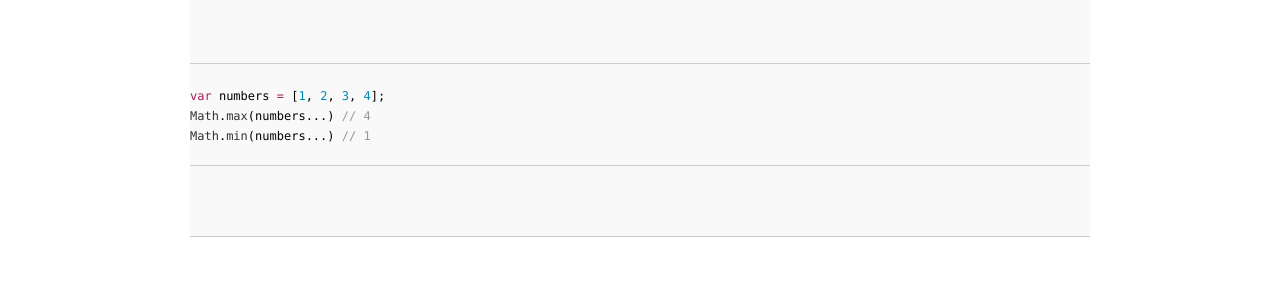
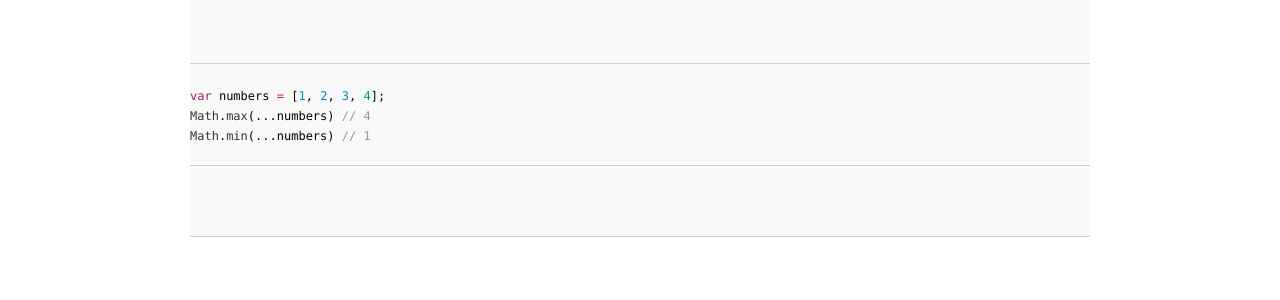
Before and after one commit to loverajoel/jstips, a Jekyll site: the page built from _posts/en/2016-02-14-calculate-the-max-min-value-from-an-array.md, in a window 1280 px wide. Shown: the part 1201-1501 px from the top of the page. Built offline with Jekyll 4.4.1, drawn with Linux system fonts in a browser that asks for light colours; nearby versions of some CDN libraries; Markdown is read by kramdown in place of the engine named in the settings; comment, search, counter and statistics services are not loaded.

````diff
--- a/_posts/en/2016-02-14-calculate-the-max-min-value-from-an-array.md
+++ b/_posts/en/2016-02-14-calculate-the-max-min-value-from-an-array.md
@@ -32,6 +32,6 @@ Another way more easier is with the new [spread operator](https://developer.mozi
 
 ```js
 var numbers = [1, 2, 3, 4];
-Math.max(numbers...) // 4
-Math.min(numbers...) // 1
+Math.max(...numbers) // 4
+Math.min(...numbers) // 1
 ```
````
